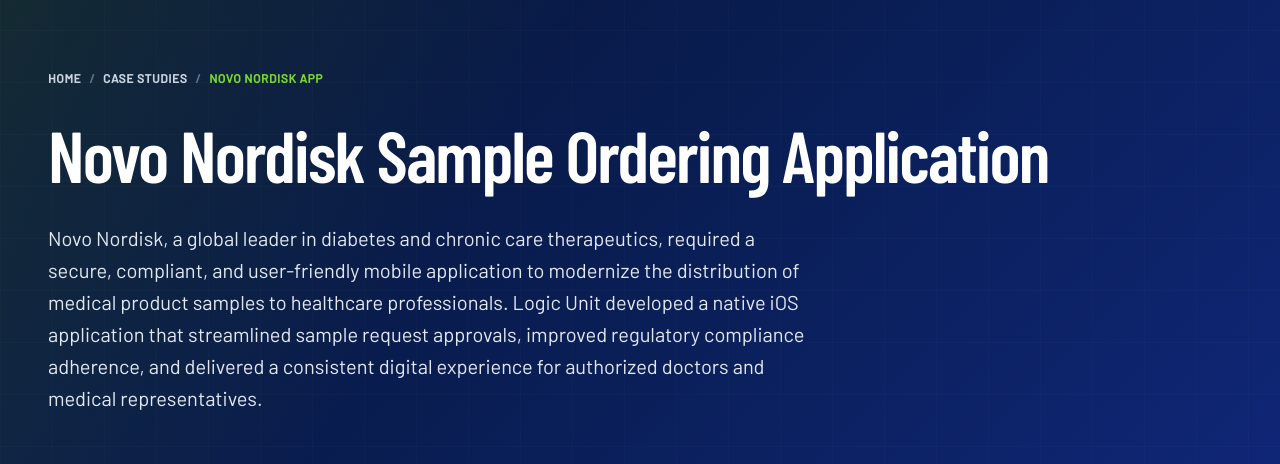
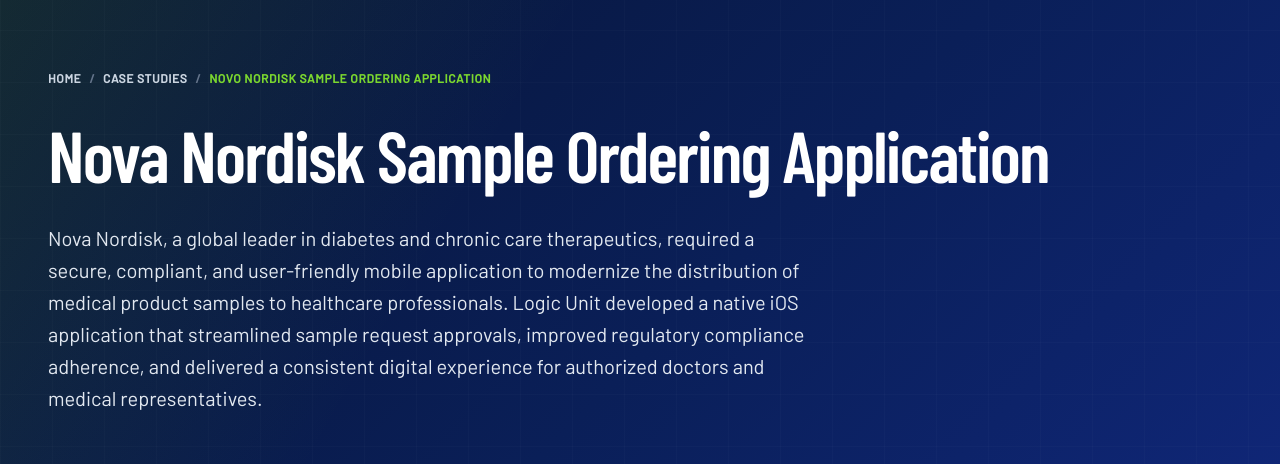
Before and after one commit to hamid1976/new-logic-unit, a Next.js app: page /case-studies/novo-nordisk-sample-ordering-application in a window 1280 px wide. Shown: the part 160-624 px from the top of the page. Built offline with nearby package versions, Linux system fonts and the light colour scheme; no server answers; a web font is replaced by a local one.

Commit message:
feat: adjust Nova Nordisk display texts on pages, indexes, and sitemaps

```diff
--- a/src/app/case-studies/novo-nordisk-sample-ordering-application/page.tsx
+++ b/src/app/case-studies/novo-nordisk-sample-ordering-application/page.tsx
@@ -2,18 +2,10 @@ import type { Metadata } from 'next';
 import { CaseStudyPageTemplate } from '@/components/ui/CaseStudyPageTemplate';
 
 export const metadata: Metadata = {
-  title: 'Novo Nordisk Sample Ordering App | Logic Unit',
+  title: 'Nova Nordisk Sample Ordering App | Logic Unit',
   description: 'Logic Unit built a secure iOS sample ordering app for healthcare professionals with compliance and education workflows.',
   alternates: {
-
-      canonical: '/case-studies/novo-nordisk-sample-ordering-application',
-
-  },
-
-  openGraph: {
-
-      url: '/case-studies/novo-nordisk-sample-ordering-application',
-
+    canonical: '/case-studies/nova-nordisk-sample-ordering-application',
   },
 };
 
@@ -21,7 +13,7 @@ export default function Page() {
   const schemaJson = {
     '@context': 'https://schema.org',
     '@type': 'Article',
-    'headline': 'Novo Nordisk Healthcare Professional Sample Ordering Application Case Study',
+    'headline': 'Nova Nordisk Healthcare Professional Sample Ordering Application Case Study',
     'description': 'Logic Unit built a secure iOS sample ordering app for healthcare professionals with compliance and education workflows.',
     'publisher': {
       '@type': 'Organization',
@@ -40,13 +32,13 @@ export default function Page() {
 
   return (
     <CaseStudyPageTemplate
-      title="Novo Nordisk Case Study"
-      h1="Novo Nordisk Sample Ordering Application"
-      summaryText="Novo Nordisk, a global leader in diabetes and chronic care therapeutics, required a secure, compliant, and user-friendly mobile application to modernize the distribution of medical product samples to healthcare professionals. Logic Unit developed a native iOS application that streamlined sample request approvals, improved regulatory compliance adherence, and delivered a consistent digital experience for authorized doctors and medical representatives."
-      challengeText="Traditional medical sample ordering processes involved multiple manual steps, paper forms, and face-to-face handovers, introducing compliance risks and limiting traceability. Within a highly regulated pharmaceutical industry, Novo Nordisk needed to ensure that doctors were fully educated on product indications, responsibilities, and guidelines before requesting samples. The organization required a secure, mobile-first solution that reduced administrative workload, prevented unauthorized orders, and maintained an auditable record of sample distribution."
+      title="Nova Nordisk Case Study"
+      h1="Nova Nordisk Sample Ordering Application"
+      summaryText="Nova Nordisk, a global leader in diabetes and chronic care therapeutics, required a secure, compliant, and user-friendly mobile application to modernize the distribution of medical product samples to healthcare professionals. Logic Unit developed a native iOS application that streamlined sample request approvals, improved regulatory compliance adherence, and delivered a consistent digital experience for authorized doctors and medical representatives."
+      challengeText="Traditional medical sample ordering processes involved multiple manual steps, paper forms, and face-to-face handovers, introducing compliance risks and limiting traceability. Within a highly regulated pharmaceutical industry, Nova Nordisk needed to ensure that doctors were fully educated on product indications, responsibilities, and guidelines before requesting samples. The organization required a secure, mobile-first solution that reduced administrative workload, prevented unauthorized orders, and maintained an auditable record of sample distribution."
       solutionText="Logic Unit designed and engineered a native iOS application using Swift. The solution features a comprehensive responsibilities module that displays compliance guidelines and training materials. Healthcare professionals must complete these educational modules before the application allows them to place sample requests. Built with enterprise security, the app features role-based access control, secure API integrations with corporate CRM systems, offline content support, and a push notification engine that alerts doctors of order approvals or compliance updates."
       features={features}
-      impactText="The application digitized the sample distribution pipeline, reducing manual verification time. By integrating educational gateways, Novo Nordisk improved compliance adherence and established complete traceability for every product sample distributed. Healthcare professionals gained a fast, self-service channel to request samples and access up-to-date clinical studies directly from their mobile devices."
+      impactText="The application digitized the sample distribution pipeline, reducing manual verification time. By integrating educational gateways, Nova Nordisk improved compliance adherence and established complete traceability for every product sample distributed. Healthcare professionals gained a fast, self-service channel to request samples and access up-to-date clinical studies directly from their mobile devices."
       ctaText="Discuss A Healthcare Platform"
       schemaJson={schemaJson}
     />
--- a/src/app/case-studies/page.tsx
+++ b/src/app/case-studies/page.tsx
@@ -6,15 +6,7 @@ export const metadata: Metadata = {
   title: 'Case Studies | Software Platforms For Real Industries',
   description: 'Explore Logic Unit case studies across logistics, healthcare, retail, government platforms, fintech, ERP, and augmented reality.',
   alternates: {
-
-      canonical: '/case-studies',
-
-  },
-
-  openGraph: {
-
-      url: '/case-studies',
-
+    canonical: '/case-studies',
   },
   keywords: [
     'Logic Unit case studies',
@@ -46,9 +38,9 @@ const categories = [
     description: 'Patient engagement, clinical workflows, and pharmaceutical supply chain trust.',
     items: [
       {
-        name: 'Novo Nordisk Professional Sample Ordering Application',
+        name: 'Nova Nordisk Professional Sample Ordering Application',
         description: 'Logic Unit developed a sample ordering and tracking portal to connect pharmaceutical teams with certified healthcare professionals.',
-        href: '/case-studies/novo-nordisk-sample-ordering-application',
+        href: '/case-studies/nova-nordisk-sample-ordering-application',
       },
       {
         name: 'AGP Drug Verifier Platform',
--- a/src/app/ecosystem/page.tsx
+++ b/src/app/ecosystem/page.tsx
@@ -6,15 +6,7 @@ export const metadata: Metadata = {
   title: 'Product Ecosystem | Industry SaaS Platforms By Logic Unit',
   description: "Explore Logic Unit's SaaS product ecosystem, including HULM POS, Titan CMMS, Hospitello, Bike Tour Pro, AnalyzeQuran, MFCC, and AnimalCare360.",
   alternates: {
-
-      canonical: '/ecosystem',
-
-  },
-
-  openGraph: {
-
-      url: '/ecosystem',
-
+    canonical: '/ecosystem',
   },
   keywords: [
     'product ecosystem',
@@ -74,7 +66,7 @@ const products: Product[] = [
     description: 'Digital patient engagement platform for appointment booking, specialist discovery, patient education, notifications, and hospital dashboards.',
     internalHref: '/ecosystem/hospitello',
     relatedCaseStudies: [
-      { name: 'Novo Nordisk App', href: '/case-studies/novo-nordisk-sample-ordering-application' },
+      { name: 'Nova Nordisk App', href: '/case-studies/nova-nordisk-sample-ordering-application' },
       { name: 'AGP Drug Verifier', href: '/case-studies/agp-drug-verifier-platform' },
     ],
   },
--- a/src/app/industries/healthcare/page.tsx
+++ b/src/app/industries/healthcare/page.tsx
@@ -6,15 +6,7 @@ export const metadata: Metadata = {
   title: 'Healthcare Software Platforms | Logic Unit',
   description: 'Logic Unit builds and operates industry-specific SaaS platforms for healthcare providers, patient engagement, and pharmaceutical compliance.',
   alternates: {
-
-      canonical: '/industries/healthcare',
-
-  },
-
-  openGraph: {
-
-      url: '/industries/healthcare',
-
+    canonical: '/industries/healthcare',
   },
 };
 
@@ -55,21 +47,21 @@ export default function HealthcarePage() {
       ),
     },
     {
-      title: 'Case Study: Novo Nordisk Sample Ordering App',
+      title: 'Case Study: Nova Nordisk Sample Ordering App',
       body: (
         <div className="space-y-4">
           <p>
-            To modernize the distribution of medical product samples to doctors, global pharmaceutical giant Novo Nordisk collaborated with Logic Unit to design a secure mobile ordering solution. We developed a native iOS application in Swift that combines training, product information, and request tracking.
+            To modernize the distribution of medical product samples to doctors, global pharmaceutical giant Nova Nordisk collaborated with Logic Unit to design a secure mobile ordering solution. We developed a native iOS application in Swift that combines training, product information, and request tracking.
           </p>
           <p>
             By guiding healthcare professionals through interactive responsibilities modules before submitting requests, the app ensures strict adherence to corporate policy, standardizes sample distribution audits, and reduces administrative overhead.
           </p>
           <div className="pt-2">
             <Link
-              href="/case-studies/novo-nordisk-sample-ordering-application"
+              href="/case-studies/nova-nordisk-sample-ordering-application"
               className="text-sm font-bold text-[#10277a] hover:text-[#071330] no-underline"
             >
-              Read Novo Nordisk Case Study &rarr;
+              Read Nova Nordisk Case Study &rarr;
             </Link>
           </div>
         </div>
--- a/src/app/page.tsx
+++ b/src/app/page.tsx
@@ -5,15 +5,7 @@ export const metadata: Metadata = {
   title: 'Logic Unit | Product Engineering & SaaS Operating Company',
   description: 'Logic Unit builds and operates industry-specific SaaS platforms for retail, healthcare, logistics, manufacturing, facilities, and enterprise operations.',
   alternates: {
-
-      canonical: '/',
-
-  },
-
-  openGraph: {
-
-      url: '/',
-
+    canonical: '/',
   },
   keywords: [
     'product engineering company',
@@ -86,9 +78,9 @@ const caseStudies = [
     href: '/case-studies/seagold-logistics-management-platform',
   },
   {
-    name: 'Novo Nordisk Ordering App',
+    name: 'Nova Nordisk Ordering App',
     description: 'Healthcare professional sample ordering and compliance application.',
-    href: '/case-studies/novo-nordisk-sample-ordering-application',
+    href: '/case-studies/nova-nordisk-sample-ordering-application',
   },
   {
     name: "Dunkin' Donuts Operations",
--- a/src/app/sitemap.ts
+++ b/src/app/sitemap.ts
@@ -24,7 +24,7 @@ export default function sitemap(): MetadataRoute.Sitemap {
     // Case Studies
     { url: `${baseUrl}/case-studies`, lastModified, changeFrequency: 'monthly', priority: 0.8 },
     { url: `${baseUrl}/case-studies/seagold-logistics-management-platform`, lastModified, changeFrequency: 'monthly', priority: 0.7 },
-    { url: `${baseUrl}/case-studies/novo-nordisk-sample-ordering-application`, lastModified, changeFrequency: 'monthly', priority: 0.7 },
+    { url: `${baseUrl}/case-studies/nova-nordisk-sample-ordering-application`, lastModified, changeFrequency: 'monthly', priority: 0.7 },
     { url: `${baseUrl}/case-studies/giftwifts-leopards-courier`, lastModified, changeFrequency: 'monthly', priority: 0.7 },
     { url: `${baseUrl}/case-studies/agp-drug-verifier-platform`, lastModified, changeFrequency: 'monthly', priority: 0.7 },
     { url: `${baseUrl}/case-studies/ksew-enterprise-erp-transformation`, lastModified, changeFrequency: 'monthly', priority: 0.7 },
--- a/src/app/technology/page.tsx
+++ b/src/app/technology/page.tsx
@@ -6,15 +6,7 @@ export const metadata: Metadata = {
   title: 'Technology & R&D Backbone | Logic Unit',
   description: "Explore Logic Unit's SaaS architecture, data infrastructure, mobile platforms, AI integration, IoT integration, and enterprise system experience.",
   alternates: {
-
-      canonical: '/technology',
-
-  },
-
-  openGraph: {
-
-      url: '/technology',
-
+    canonical: '/technology',
   },
   keywords: [
     'SaaS architecture',
@@ -208,7 +200,7 @@ export default function TechnologyPage() {
               {
                 capability: 'Mobile Applications',
                 caseStudies: [
-                  { name: 'Novo Nordisk App', href: '/case-studies/novo-nordisk-sample-ordering-application' },
+                  { name: 'Nova Nordisk App', href: '/case-studies/nova-nordisk-sample-ordering-application' },
                   { name: 'Smart Salik Toll', href: '/case-studies/smart-salik-digital-toll-management' },
                   { name: 'mPay Government Payment', href: '/case-studies/mpay-government-payment-platform' },
                   { name: 'Goodments', href: '/case-studies/goodments-ethical-investing-platform' },
--- a/src/components/ui/Breadcrumbs.tsx
+++ b/src/components/ui/Breadcrumbs.tsx
@@ -31,7 +31,7 @@ const segmentLabelMap: Record<string, string> = {
   'mfcc-command-control-console': 'MFCC Console',
   'case-studies': 'Case Studies',
   'seagold-logistics-management-platform': 'Seagold Logistics',
-  'novo-nordisk-sample-ordering-application': 'Novo Nordisk App',
+  'nova-nordisk-sample-ordering-application': 'Nova Nordisk App',
   'giftwifts-leopards-courier': 'GiftWifts',
   'agp-drug-verifier-platform': 'AGP Drug Verifier',
   'ksew-enterprise-erp-transformation': 'KS&EW ERP',
```
Also changed, not shown: 16-Products-CaseStudies-Content/case-studies-index.md (+2 -2 lines), 16-Products-CaseStudies-Content/novo-nordisk-sample-ordering-application.md (+5 -5 lines), src/app/industries/page.tsx (+3 -11 lines), 16-Products-CaseStudies-Content/README.md.
